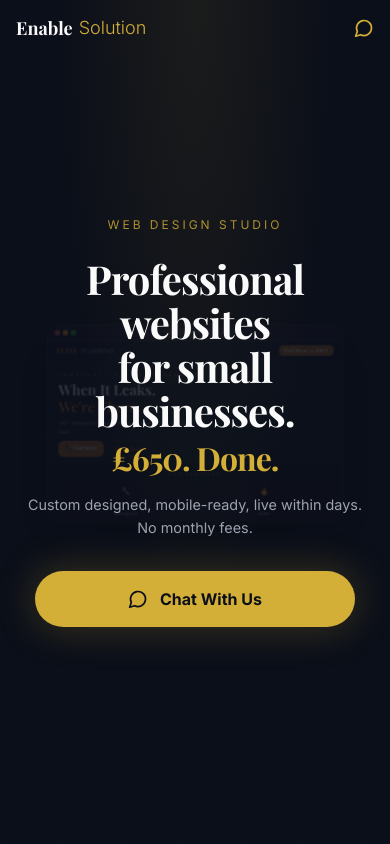
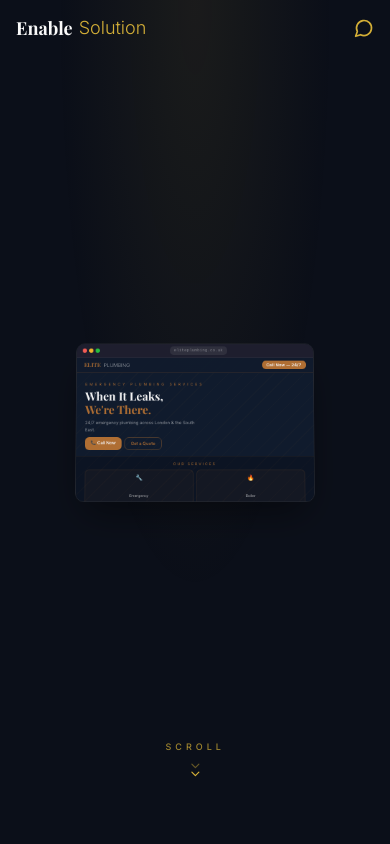
Before and after one commit to kenwei2nd/US-UK-website-landing-page, a React (Vite) app: page / in a window 390 px wide. Shown: the top 844 px of the page. Built offline with nearby package versions, Linux system fonts and the light colour scheme; a web font is replaced by a local one.

Commit message:
fix: restore 3D animation on mobile, keep normalizeScroll disabled

```diff
--- a/src/components/Hero.jsx
+++ b/src/components/Hero.jsx
@@ -408,17 +408,9 @@ export default function Hero() {
 
         const mob = window.innerWidth < 768
 
-        // If mobile, disable the scroll animation entirely and show a static hero
-        if (mob) {
-          gsap.set(frames[0], { z: -50, scale: 0.95, opacity: 0.15, rotateX: 0 })
-          frames.slice(1).forEach(f => gsap.set(f, { display: 'none' }))
-          gsap.set(heroContentRef.current, { opacity: 1, scale: 1, y: 0 })
-          gsap.set(progressBarRef.current, { display: 'none' })
-          return // Skip timeline creation
-        }
-
-        const zFar = -2000
-        const zPast = 500
+        // Reduced depth values on mobile (40% reduction)
+        const zFar = mob ? -1200 : -2000
+        const zPast = mob ? 300 : 500
 
         /* ── initial states ───────────── */
         gsap.set(frames[0], { z: mob ? -180 : -300, scale: 0.88, opacity: 0.95, rotateX: 3 })
@@ -479,7 +471,7 @@ export default function Hero() {
   const perspective = isMobile ? '800px' : '1200px'
 
   return (
-    <section id="hero" ref={outerRef} className="relative" style={{ height: isMobile ? '100vh' : '600vh', minHeight: isMobile ? '600px' : 'auto' }}>
+    <section id="hero" ref={outerRef} className="relative" style={{ height: '600vh' }}>
       {/* Pinned viewport */}
       <div ref={pinnedRef} className="h-screen w-full overflow-hidden flex items-center justify-center relative">
         {/* BG — radial gold glow */}
@@ -514,12 +506,11 @@ export default function Hero() {
         </div>
 
         {/* ── SCROLL indicator ── */}
-        {!isMobile && (
-          <div
-            ref={scrollIndicatorRef}
-            className="absolute left-1/2 -translate-x-1/2 z-30 flex flex-col items-center gap-1"
-            style={{ bottom: 48 }}
-          >
+        <div
+          ref={scrollIndicatorRef}
+          className="absolute left-1/2 -translate-x-1/2 z-30 flex flex-col items-center gap-1"
+          style={{ bottom: isMobile ? 64 : 48 }}
+        >
           <motion.span
             style={{
               fontSize: isMobile ? 9 : 10,
@@ -540,10 +531,9 @@ export default function Hero() {
             className="flex flex-col items-center -space-y-1.5"
           >
             <ChevronDown style={{ width: isMobile ? 14 : 16, height: isMobile ? 14 : 16, color: '#d4af37', opacity: 0.45 }} />
-            <ChevronDown style={{ width: 16, height: 16, color: '#d4af37' }} />
+            <ChevronDown style={{ width: isMobile ? 14 : 16, height: isMobile ? 14 : 16, color: '#d4af37' }} />
           </motion.div>
         </div>
-        )}
 
         {/* ── Hero content (revealed after all frames) ── */}
         <div ref={heroContentRef} className="absolute inset-0 flex flex-col items-center justify-center z-20 px-5 sm:px-6">
```
